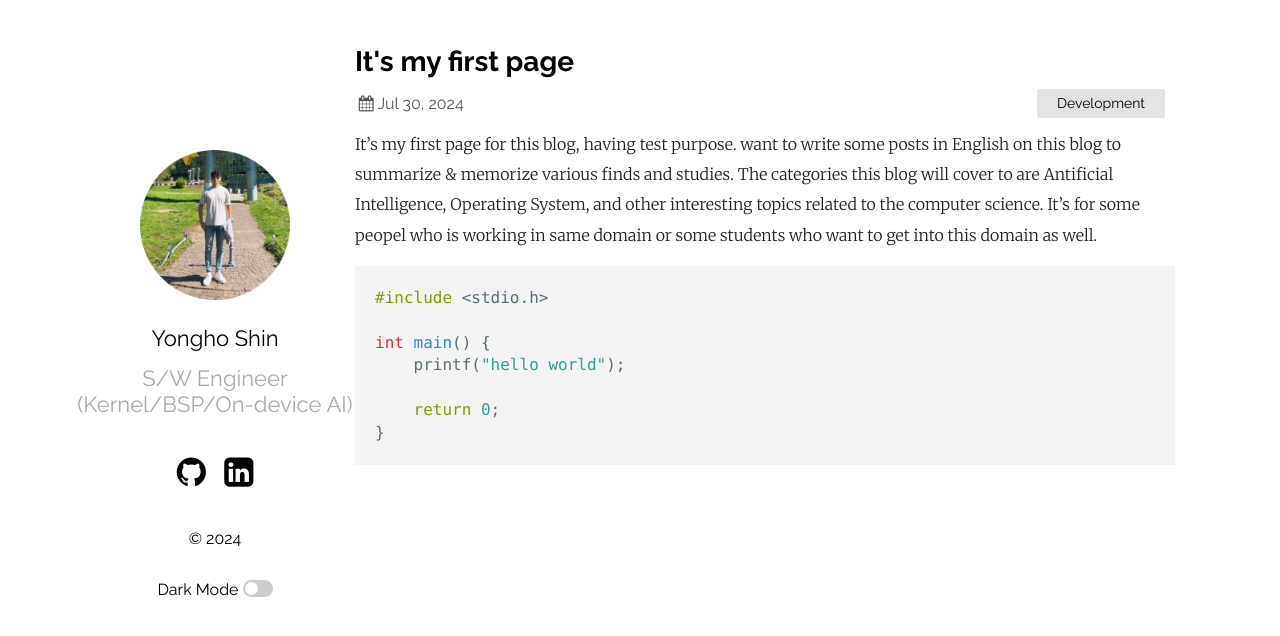
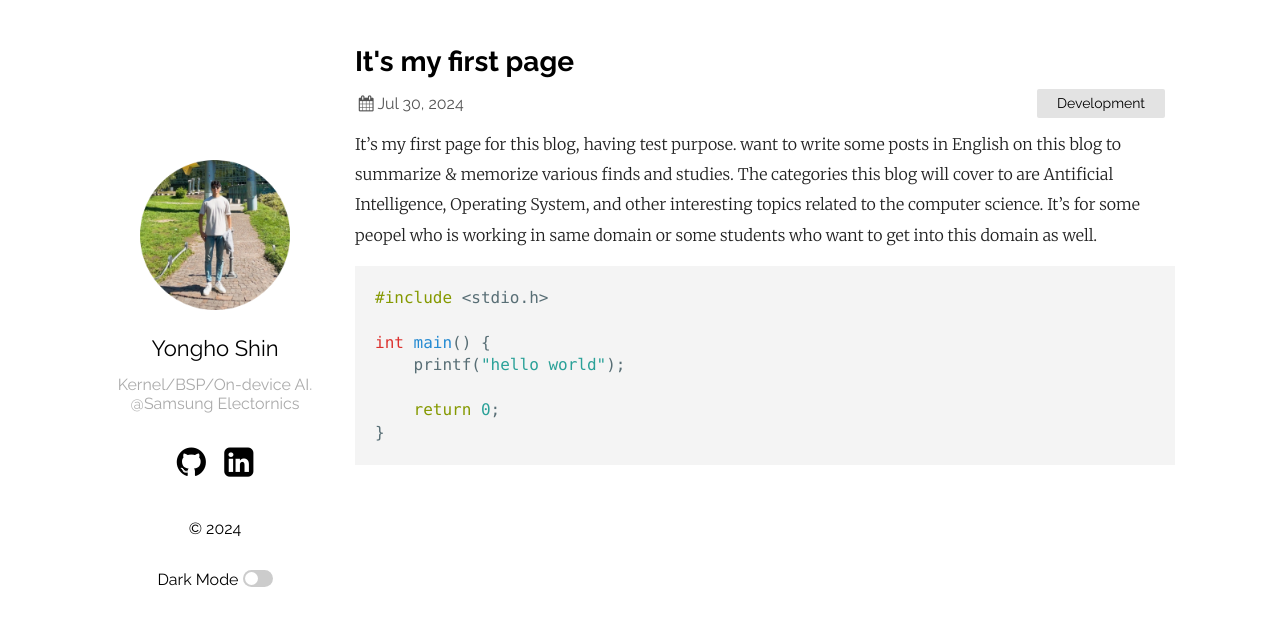
Before and after one commit to Yongho-Shin/yongho-shin.github.io, a Jekyll site: the page built from _posts/2024-07-30-first-page.markdown, in a window 1280 px wide. Shown: the top 636 px of the page. Built offline with Jekyll 4.4.1, drawn with Linux system fonts in a browser that asks for light colours.

Commit message:
change font size for tagline

```diff
--- a/_config.yml
+++ b/_config.yml
@@ -13,7 +13,7 @@ sass:
   sass_dir: _sass
 plainwhite:
   name: Yongho Shin
-  tagline: S/W Engineer (Kernel/BSP/On-device AI)
+  tagline: Kernel/BSP/On-device AI. @Samsung Electornics
   date_format: "%b %-d, %Y"
   sitemap: true # set to true to generate sitemap.xml content
   #  search: true # set to true to enable searchbar
--- a/_sass/plain.scss
+++ b/_sass/plain.scss
@@ -103,7 +103,7 @@ main {
     }
     .tagline {
       text-align: center;
-      font-size: 22px;
+      font-size: 16px;
       margin-top: 0px;
       color: #aaa;
       white-space: pre-wrap;
@@ -315,7 +315,7 @@ footer {
         }
       }
       .tagline {
-        font-size: 18px;
+        font-size: 14px;
         margin-bottom: 0px;
       }
     }
```
